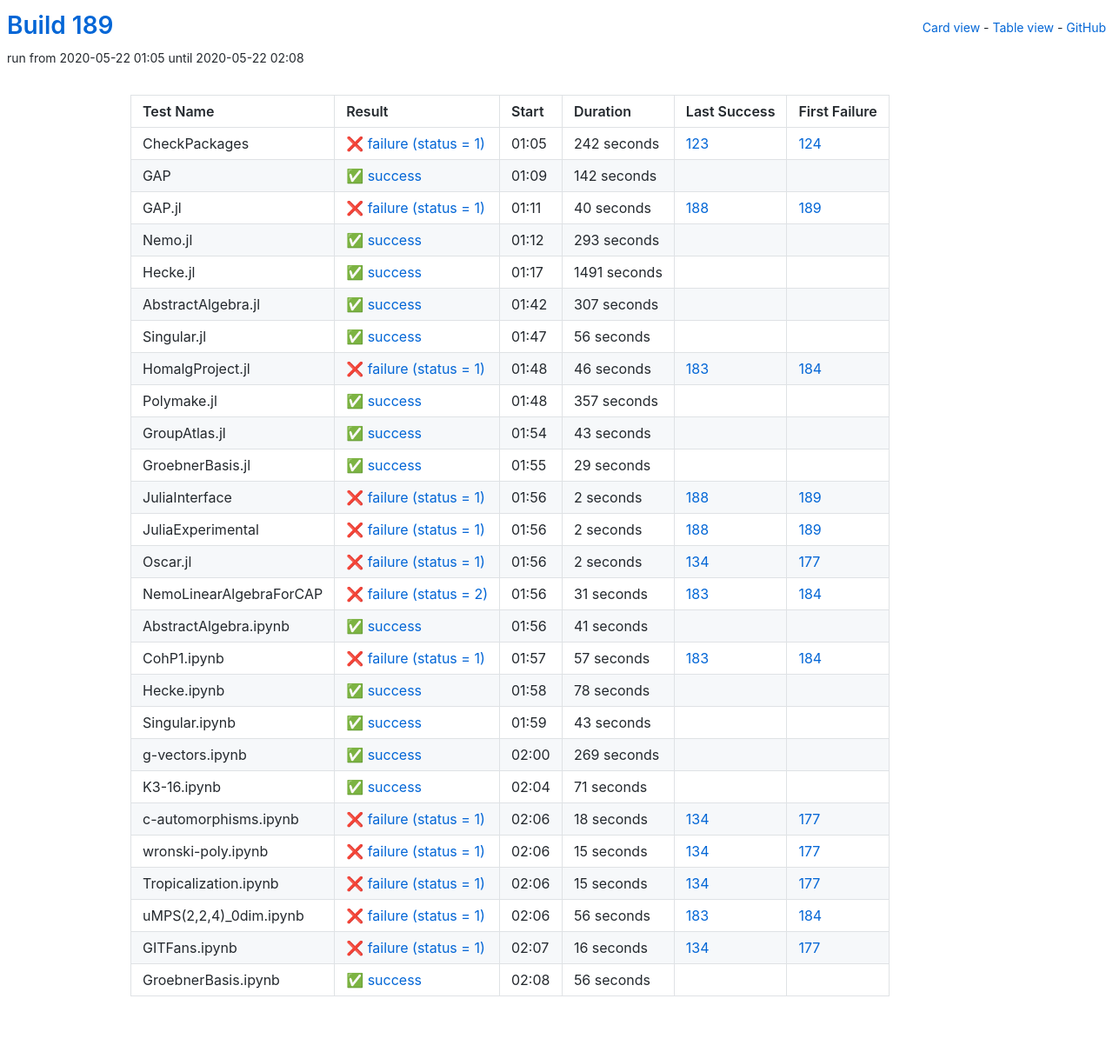
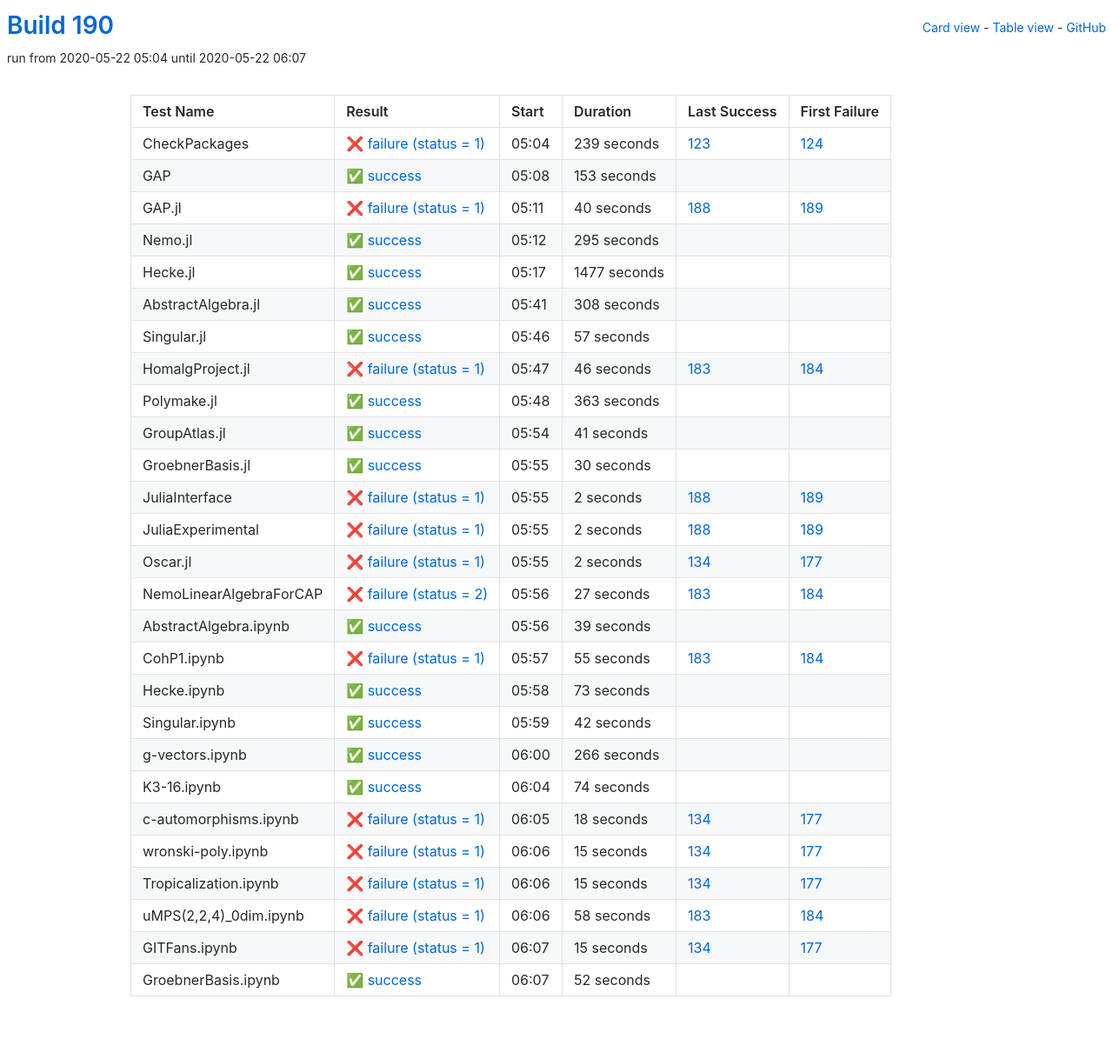
Before and after one commit to oscar-system/oscar-ci-status-stable, a Jekyll site: the page built from table.html, in a window 1280 px wide. Shown: the whole page at 87% size. Built offline with Jekyll 4.4.1, drawn with Linux system fonts in a browser that asks for light colours.

Commit message:
Build 190

```diff
--- a/_data/ci.yml
+++ b/_data/ci.yml
@@ -1,29 +1,29 @@
-build: 189
-build_url: https://oscarci.mathematik.uni-kl.de/job/oscar-stable/189/
+build: 190
+build_url: https://oscarci.mathematik.uni-kl.de/job/oscar-stable/190/
 job: oscar-stable
 tests:
-- duration: 242
+- duration: 239
   exitcode: 1
   first_failure: 124
   first_failure_url: https://oscarci.mathematik.uni-kl.de/job/oscar-stable/124/
   id: checkpackages
   last_success: 123
   last_success_url: https://oscarci.mathematik.uni-kl.de/job/oscar-stable/123/
-  log: https://oscarci.mathematik.uni-kl.de/job/oscar-stable/189/artifact/logs/build-189/CheckPackages.log
+  log: https://oscarci.mathematik.uni-kl.de/job/oscar-stable/190/artifact/logs/build-190/CheckPackages.log
   name: CheckPackages
-  start: 2020-05-22 01:05
+  start: 2020-05-22 05:04
   status: failure
   success: false
-- duration: 142
+- duration: 153
   exitcode: 0
   first_failure: false
   first_failure_url: null
   id: gap
   last_success: false
   last_success_url: null
-  log: https://oscarci.mathematik.uni-kl.de/job/oscar-stable/189/artifact/logs/build-189/GAP.log
+  log: https://oscarci.mathematik.uni-kl.de/job/oscar-stable/190/artifact/logs/build-190/GAP.log
   name: GAP
-  start: 2020-05-22 01:09
+  start: 2020-05-22 05:08
   status: success
   success: true
 - duration: 40
@@ -33,57 +33,57 @@ tests:
   id: gap-jl
   last_success: 188
   last_success_url: https://oscarci.mathematik.uni-kl.de/job/oscar-stable/188/
-  log: https://oscarci.mathematik.uni-kl.de/job/oscar-stable/189/artifact/logs/build-189/GAP.jl.log
+  log: https://oscarci.mathematik.uni-kl.de/job/oscar-stable/190/artifact/logs/build-190/GAP.jl.log
   name: GAP.jl
-  start: 2020-05-22 01:11
+  start: 2020-05-22 05:11
   status: failure
   success: false
-- duration: 293
+- duration: 295
   exitcode: 0
   first_failure: false
   first_failure_url: null
   id: nemo-jl
   last_success: false
   last_success_url: null
-  log: https://oscarci.mathematik.uni-kl.de/job/oscar-stable/189/artifact/logs/build-189/Nemo.jl.log
+  log: https://oscarci.mathematik.uni-kl.de/job/oscar-stable/190/artifact/logs/build-190/Nemo.jl.log
   name: Nemo.jl
-  start: 2020-05-22 01:12
+  start: 2020-05-22 05:12
   status: success
   success: true
-- duration: 1491
+- duration: 1477
   exitcode: 0
   first_failure: false
   first_failure_url: null
   id: hecke-jl
   last_success: false
   last_success_url: null
-  log: https://oscarci.mathematik.uni-kl.de/job/oscar-stable/189/artifact/logs/build-189/Hecke.jl.log
+  log: https://oscarci.mathematik.uni-kl.de/job/oscar-stable/190/artifact/logs/build-190/Hecke.jl.log
   name: Hecke.jl
-  start: 2020-05-22 01:17
+  start: 2020-05-22 05:17
   status: success
   success: true
-- duration: 307
+- duration: 308
   exitcode: 0
   first_failure: false
   first_failure_url: null
   id: abstractalgebra-jl
   last_success: false
   last_success_url: null
-  log: https://oscarci.mathematik.uni-kl.de/job/oscar-stable/189/artifact/logs/build-189/AbstractAlgebra.jl.log
+  log: https://oscarci.mathematik.uni-kl.de/job/oscar-stable/190/artifact/logs/build-190/AbstractAlgebra.jl.log
   name: AbstractAlgebra.jl
-  start: 2020-05-22 01:42
+  start: 2020-05-22 05:41
   status: success
   success: true
-- duration: 56
+- duration: 57
   exitcode: 0
   first_failure: false
   first_failure_url: null
   id: singular-jl
   last_success: false
   last_success_url: null
-  log: https://oscarci.mathematik.uni-kl.de/job/oscar-stable/189/artifact/logs/build-189/Singular.jl.log
+  log: https://oscarci.mathematik.uni-kl.de/job/oscar-stable/190/artifact/logs/build-190/Singular.jl.log
   name: Singular.jl
-  start: 2020-05-22 01:47
+  start: 2020-05-22 05:46
   status: success
   success: true
 - duration: 46
@@ -93,45 +93,45 @@ tests:
   id: homalgproject-jl
   last_success: 183
   last_success_url: https://oscarci.mathematik.uni-kl.de/job/oscar-stable/183/
-  log: https://oscarci.mathematik.uni-kl.de/job/oscar-stable/189/artifact/logs/build-189/HomalgProject.jl.log
+  log: https://oscarci.mathematik.uni-kl.de/job/oscar-stable/190/artifact/logs/build-190/HomalgProject.jl.log
   name: HomalgProject.jl
-  start: 2020-05-22 01:48
+  start: 2020-05-22 05:47
   status: failure
   success: false
-- duration: 357
+- duration: 363
   exitcode: 0
   first_failure: false
   first_failure_url: null
   id: polymake-jl
   last_success: false
   last_success_url: null
-  log: https://oscarci.mathematik.uni-kl.de/job/oscar-stable/189/artifact/logs/build-189/Polymake.jl.log
+  log: https://oscarci.mathematik.uni-kl.de/job/oscar-stable/190/artifact/logs/build-190/Polymake.jl.log
   name: Polymake.jl
-  start: 2020-05-22 01:48
+  start: 2020-05-22 05:48
   status: success
   success: true
-- duration: 43
+- duration: 41
   exitcode: 0
   first_failure: false
   first_failure_url: null
   id: groupatlas-jl
   last_success: false
   last_success_url: null
-  log: https://oscarci.mathematik.uni-kl.de/job/oscar-stable/189/artifact/logs/build-189/GroupAtlas.jl.log
+  log: https://oscarci.mathematik.uni-kl.de/job/oscar-stable/190/artifact/logs/build-190/GroupAtlas.jl.log
   name: GroupAtlas.jl
-  start: 2020-05-22 01:54
+  start: 2020-05-22 05:54
   status: success
   success: true
-- duration: 29
+- duration: 30
   exitcode: 0
   first_failure: false
   first_failure_url: null
   id: groebnerbasis-jl
   last_success: false
   last_success_url: null
-  log: https://oscarci.mathematik.uni-kl.de/job/oscar-stable/189/artifact/logs/build-189/GroebnerBasis.jl.log
+  log: https://oscarci.mathematik.uni-kl.de/job/oscar-stable/190/artifact/logs/build-190/GroebnerBasis.jl.log
   name: GroebnerBasis.jl
-  start: 2020-05-22 01:55
+  start: 2020-05-22 05:55
   status: success
   success: true
 - duration: 2
@@ -141,9 +141,9 @@ tests:
   id: juliainterface
   last_success: 188
   last_success_url: https://oscarci.mathematik.uni-kl.de/job/oscar-stable/188/
-  log: https://oscarci.mathematik.uni-kl.de/job/oscar-stable/189/artifact/logs/build-189/JuliaInterface.log
+  log: https://oscarci.mathematik.uni-kl.de/job/oscar-stable/190/artifact/logs/build-190/JuliaInterface.log
   name: JuliaInterface
-  start: 2020-05-22 01:56
+  start: 2020-05-22 05:55
   status: failure
   success: false
 - duration: 2
@@ -153,9 +153,9 @@ tests:
   id: juliaexperimental
   last_success: 188
   last_success_url: https://oscarci.mathematik.uni-kl.de/job/oscar-stable/188/
-  log: https://oscarci.mathematik.uni-kl.de/job/oscar-stable/189/artifact/logs/build-189/JuliaExperimental.log
+  log: https://oscarci.mathematik.uni-kl.de/job/oscar-stable/190/artifact/logs/build-190/JuliaExperimental.log
   name: JuliaExperimental
-  start: 2020-05-22 01:56
+  start: 2020-05-22 05:55
   status: failure
   success: false
 - duration: 2
@@ -165,93 +165,93 @@ tests:
   id: oscar-jl
   last_success: 134
   last_success_url: https://oscarci.mathematik.uni-kl.de/job/oscar-stable/134/
-  log: https://oscarci.mathematik.uni-kl.de/job/oscar-stable/189/artifact/logs/build-189/Oscar.jl.log
+  log: https://oscarci.mathematik.uni-kl.de/job/oscar-stable/190/artifact/logs/build-190/Oscar.jl.log
   name: Oscar.jl
-  start: 2020-05-22 01:56
+  start: 2020-05-22 05:55
   status: failure
   success: false
-- duration: 31
+- duration: 27
   exitcode: 2
   first_failure: 184
   first_failure_url: https://oscarci.mathematik.uni-kl.de/job/oscar-stable/184/
   id: nemolinearalgebraforcap
   last_success: 183
   last_success_url: https://oscarci.mathematik.uni-kl.de/job/oscar-stable/183/
-  log: https://oscarci.mathematik.uni-kl.de/job/oscar-stable/189/artifact/logs/build-189/NemoLinearAlgebraForCAP.log
+  log: https://oscarci.mathematik.uni-kl.de/job/oscar-stable/190/artifact/logs/build-190/NemoLinearAlgebraForCAP.log
   name: NemoLinearAlgebraForCAP
-  start: 2020-05-22 01:56
+  start: 2020-05-22 05:56
   status: failure
   success: false
-- duration: 41
+- duration: 39
   exitcode: 0
   first_failure: false
   first_failure_url: null
   id: abstractalgebra-ipynb
   last_success: false
   last_success_url: null
-  log: https://oscarci.mathematik.uni-kl.de/job/oscar-stable/189/artifact/logs/build-189/AbstractAlgebra.ipynb.log
+  log: https://oscarci.mathematik.uni-kl.de/job/oscar-stable/190/artifact/logs/build-190/AbstractAlgebra.ipynb.log
   name: AbstractAlgebra.ipynb
-  start: 2020-05-22 01:56
+  start: 2020-05-22 05:56
   status: success
   success: true
-- duration: 57
+- duration: 55
   exitcode: 1
   first_failure: 184
   first_failure_url: https://oscarci.mathematik.uni-kl.de/job/oscar-stable/184/
   id: cohp1-ipynb
   last_success: 183
   last_success_url: https://oscarci.mathematik.uni-kl.de/job/oscar-stable/183/
-  log: https://oscarci.mathematik.uni-kl.de/job/oscar-stable/189/artifact/logs/build-189/CohP1.ipynb.log
+  log: https://oscarci.mathematik.uni-kl.de/job/oscar-stable/190/artifact/logs/build-190/CohP1.ipynb.log
   name: CohP1.ipynb
-  start: 2020-05-22 01:57
+  start: 2020-05-22 05:57
   status: failure
   success: false
-- duration: 78
+- duration: 73
   exitcode: 0
   first_failure: false
   first_failure_url: null
   id: hecke-ipynb
   last_success: false
   last_success_url: null
-  log: https://oscarci.mathematik.uni-kl.de/job/oscar-stable/189/artifact/logs/build-189/Hecke.ipynb.log
+  log: https://oscarci.mathematik.uni-kl.de/job/oscar-stable/190/artifact/logs/build-190/Hecke.ipynb.log
   name: Hecke.ipynb
-  start: 2020-05-22 01:58
+  start: 2020-05-22 05:58
   status: success
   success: true
-- duration: 43
+- duration: 42
   exitcode: 0
   first_failure: false
   first_failure_url: null
   id: singular-ipynb
   last_success: false
   last_success_url: null
-  log: https://oscarci.mathematik.uni-kl.de/job/oscar-stable/189/artifact/logs/build-189/Singular.ipynb.log
+  log: https://oscarci.mathematik.uni-kl.de/job/oscar-stable/190/artifact/logs/build-190/Singular.ipynb.log
   name: Singular.ipynb
-  start: 2020-05-22 01:59
+  start: 2020-05-22 05:59
   status: success
   success: true
-- duration: 269
+- duration: 266
   exitcode: 0
   first_failure: false
   first_failure_url: null
   id: g-vectors-ipynb
   last_success: false
   last_success_url: null
-  log: https://oscarci.mathematik.uni-kl.de/job/oscar-stable/189/artifact/logs/build-189/g-vectors.ipynb.log
+  log: https://oscarci.mathematik.uni-kl.de/job/oscar-stable/190/artifact/logs/build-190/g-vectors.ipynb.log
   name: g-vectors.ipynb
-  start: 2020-05-22 02:00
+  start: 2020-05-22 06:00
   status: success
   success: true
-- duration: 71
+- duration: 74
   exitcode: 0
   first_failure: false
   first_failure_url: null
   id: k3-16-ipynb
   last_success: false
   last_success_url: null
-  log: https://oscarci.mathematik.uni-kl.de/job/oscar-stable/189/artifact/logs/build-189/K3-16.ipynb.log
+  log: https://oscarci.mathematik.uni-kl.de/job/oscar-stable/190/artifact/logs/build-190/K3-16.ipynb.log
   name: K3-16.ipynb
-  start: 2020-05-22 02:04
+  start: 2020-05-22 06:04
   status: success
   success: true
 - duration: 18
@@ -261,9 +261,9 @@ tests:
   id: c-automorphisms-ipynb
   last_success: 134
   last_success_url: https://oscarci.mathematik.uni-kl.de/job/oscar-stable/134/
-  log: https://oscarci.mathematik.uni-kl.de/job/oscar-stable/189/artifact/logs/build-189/c-automorphisms.ipynb.log
+  log: https://oscarci.mathematik.uni-kl.de/job/oscar-stable/190/artifact/logs/build-190/c-automorphisms.ipynb.log
   name: c-automorphisms.ipynb
-  start: 2020-05-22 02:06
+  start: 2020-05-22 06:05
   status: failure
   success: false
 - duration: 15
@@ -273,9 +273,9 @@ tests:
   id: wronski-poly-ipynb
   last_success: 134
   last_success_url: https://oscarci.mathematik.uni-kl.de/job/oscar-stable/134/
-  log: https://oscarci.mathematik.uni-kl.de/job/oscar-stable/189/artifact/logs/build-189/wronski-poly.ipynb.log
+  log: https://oscarci.mathematik.uni-kl.de/job/oscar-stable/190/artifact/logs/build-190/wronski-poly.ipynb.log
   name: wronski-poly.ipynb
-  start: 2020-05-22 02:06
+  start: 2020-05-22 06:06
   status: failure
   success: false
 - duration: 15
@@ -285,44 +285,44 @@ tests:
   id: tropicalization-ipynb
   last_success: 134
   last_success_url: https://oscarci.mathematik.uni-kl.de/job/oscar-stable/134/
-  log: https://oscarci.mathematik.uni-kl.de/job/oscar-stable/189/artifact/logs/build-189/Tropicalization.ipynb.log
+  log: https://oscarci.mathematik.uni-kl.de/job/oscar-stable/190/artifact/logs/build-190/Tropicalization.ipynb.log
   name: Tropicalization.ipynb
-  start: 2020-05-22 02:06
+  start: 2020-05-22 06:06
   status: failure
   success: false
-- duration: 56
+- duration: 58
   exitcode: 1
   first_failure: 184
   first_failure_url: https://oscarci.mathematik.uni-kl.de/job/oscar-stable/184/
   id: umps-2-2-4-0dim-ipynb
   last_success: 183
   last_success_url: https://oscarci.mathematik.uni-kl.de/job/oscar-stable/183/
-  log: https://oscarci.mathematik.uni-kl.de/job/oscar-stable/189/artifact/logs/build-189/uMPS-2-2-4-_0dim.ipynb.log
+  log: https://oscarci.mathematik.uni-kl.de/job/oscar-stable/190/artifact/logs/build-190/uMPS-2-2-4-_0dim.ipynb.log
   name: uMPS(2,2,4)_0dim.ipynb
-  start: 2020-05-22 02:06
+  start: 2020-05-22 06:06
   status: failure
   success: false
-- duration: 16
+- duration: 15
   exitcode: 1
   first_failure: 177
   first_failure_url: https://oscarci.mathematik.uni-kl.de/job/oscar-stable/177/
   id: gitfans-ipynb
   last_success: 134
   last_success_url: https://oscarci.mathematik.uni-kl.de/job/oscar-stable/134/
-  log: https://oscarci.mathematik.uni-kl.de/job/oscar-stable/189/artifact/logs/build-189/GITFans.ipynb.log
+  log: https://oscarci.mathematik.uni-kl.de/job/oscar-stable/190/artifact/logs/build-190/GITFans.ipynb.log
   name: GITFans.ipynb
-  start: 2020-05-22 02:07
+  start: 2020-05-22 06:07
   status: failure
   success: false
-- duration: 56
+- duration: 52
   exitcode: 0
   first_failure: false
   first_failure_url: null
   id: groebnerbasis-ipynb
   last_success: false
   last_success_url: null
-  log: https://oscarci.mathematik.uni-kl.de/job/oscar-stable/189/artifact/logs/build-189/GroebnerBasis.ipynb.log
+  log: https://oscarci.mathematik.uni-kl.de/job/oscar-stable/190/artifact/logs/build-190/GroebnerBasis.ipynb.log
   name: GroebnerBasis.ipynb
-  start: 2020-05-22 02:08
+  start: 2020-05-22 06:07
   status: success
   success: true
```
Also changed, not shown: README.md.
